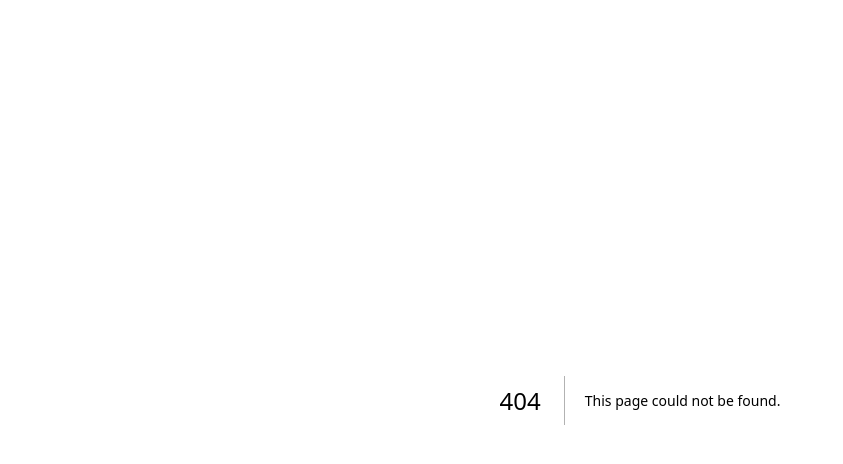
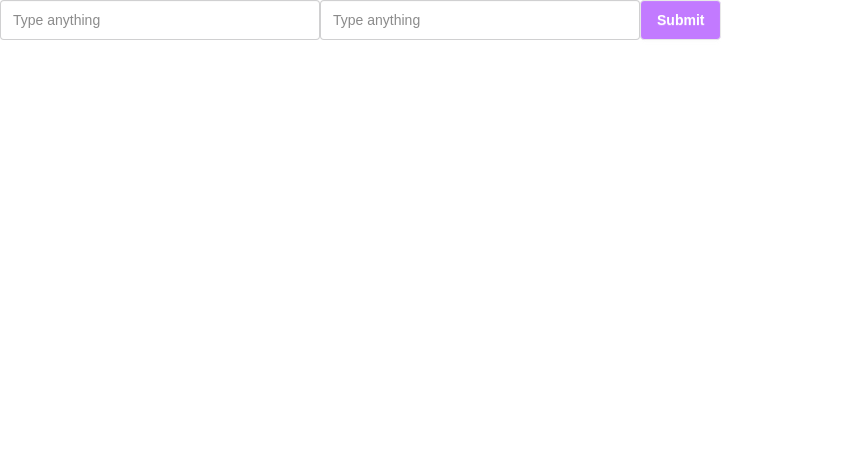
Before and after one commit to masdefry/JCWDOL021-Frontend, a Next.js app in the folder advance-nextjs/: page /use-ref in a window 1280 px wide. Before the commit this address had no page. Shown: the top 464 px of the page, without its empty margins (0-843 px from the left). Built offline with nearby package versions, Linux system fonts and the light colour scheme.

Commit message:
review http request get and post

```diff
--- /dev/null
+++ b/advance-nextjs/src/app/(function)/use-ref/page.tsx
@@ -0,0 +1,33 @@
+'use client';
+import { useRef } from 'react';
+
+export default function Page() {
+  const firstInput = useRef<HTMLInputElement>(null);
+  const secondInput = useRef<HTMLInputElement>(null);
+
+  const onSubmit = () => {
+    console.log(firstInput.current!.value);
+    console.log(secondInput.current!.value);
+  };
+
+  return (
+    <>
+      <input
+        ref={firstInput}
+        className='input'
+        placeholder='Type anything'
+      />
+      <input
+        ref={secondInput}
+        className='input'
+        placeholder='Type anything'
+      />
+      <button
+        onClick={onSubmit}
+        className='btn bg-purple-400 text-white'
+      >
+        Submit
+      </button>
+    </>
+  );
+}
--- a/advance-nextjs/src/app/page.tsx
+++ b/advance-nextjs/src/app/page.tsx
@@ -1,10 +1,11 @@
 'use client';
 import axios from 'axios';
 import TodoList from './features/home/components/TodoList';
-import { useEffect, useState } from 'react';
+import { useEffect, useState, useRef } from 'react';
 
 export default function Home() {
   const [todos, setTodos] = useState([]);
+  const inputTodo = useRef<HTMLInputElement>(null);
 
   const onGetTodos = async () => {
     try {
@@ -16,14 +17,20 @@ export default function Home() {
     }
   };
 
+  const onPostTodo = async() => {
+    try {
+      await axios.post('http://localhost:3001/todos', {name: inputTodo.current!.value})
+    } catch (error) {
+      console.log(error);
+    }
+  }
+
   useEffect(() => {
     console.log('componentDidMount Executed!');
     onGetTodos();
   }, []);
 
-  if(todos.length === 0) return (
-    <h1>Loading...</h1>
-  )
+  if (todos.length === 0) return <h1>Loading...</h1>;
 
   return (
     <>
@@ -42,11 +49,15 @@ export default function Home() {
               className='radio'
             />
             <input
-              type='search'
+              ref={inputTodo}
+              type='text'
               className='grow w-full'
               placeholder='Create a new todo'
             />
           </label>
+          <button onClick={onPostTodo} className='btn bg-purple-900 text-white w-full mt-5'>
+            Create Todo
+          </button>
           {/* component todo list */}
           <div className='bg-white rounded-md shadow-md mt-5 p-5'>
             {/* Mapping: Method untuk Me-looping */}
--- a/advance-nextjs/src/db/db.json
+++ b/advance-nextjs/src/db/db.json
@@ -9,6 +9,10 @@
       "id": 2,
       "name": "Membeli makan siang",
       "place": "Kantin"
+    },
+    {
+      "id": "0ac8",
+      "name": "Makan malam"
     }
   ]
 }
```
